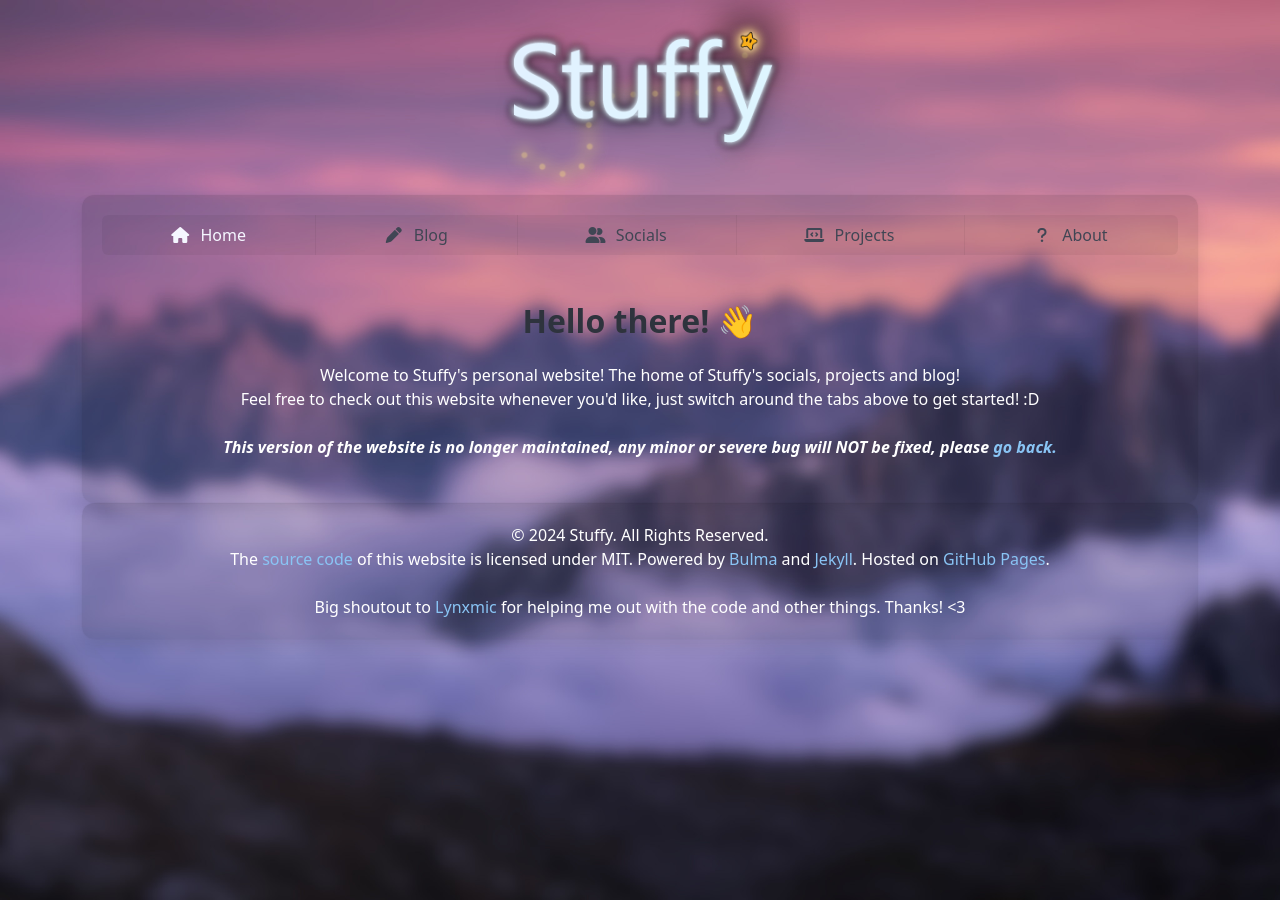
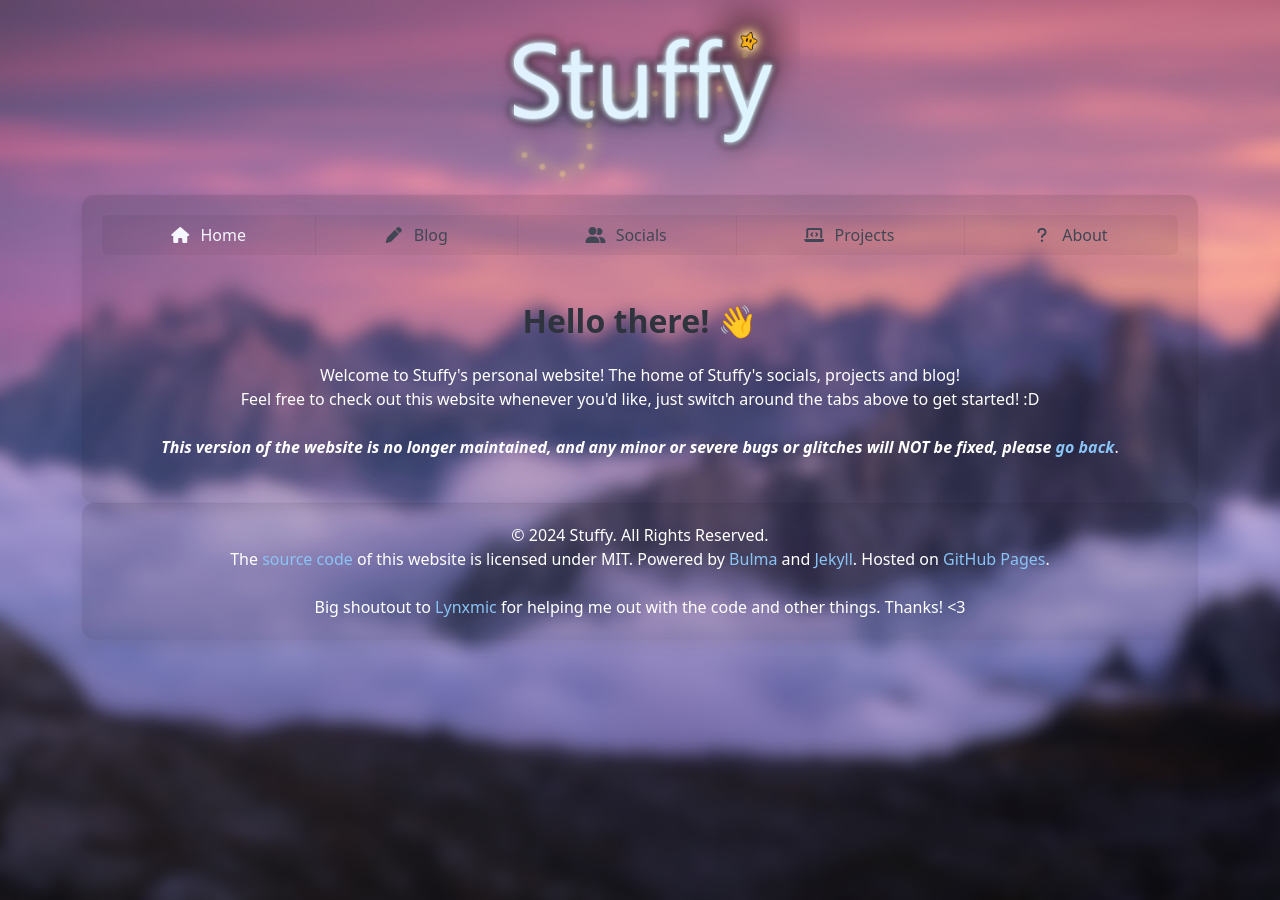
Before and after one commit to stuffyxp/stuffyxp.github.io, a Jekyll site: the page stuffywebsitewou/index.html, which Jekyll copies as it is, in a window 1280 px wide. Built offline with Jekyll 4.4.1, drawn with Linux system fonts in a browser that asks for light colours; some web fonts are replaced; a script that is not in the unit is left out.

Commit message:
Update index.html

```diff
--- a/stuffywebsitewou/index.html
+++ b/stuffywebsitewou/index.html
@@ -56,7 +56,7 @@
 <p>Welcome to Stuffy's personal website! The home of Stuffy's socials, projects and blog!</p>
 <p>Feel free to check out this website whenever you'd like, just switch around the tabs above to get started! :D</p>
 <p>&nbsp;</p>
-<p><b><i>This version of the website is no longer maintained, any minor or severe bug will NOT be fixed, please <a href="/" style="color: rgba(137, 196, 244, 1) !important;">go back.</a></i></b></p>
+<p><b><i>This version of the website is no longer maintained, and any minor or severe bugs or glitches will NOT be fixed, please <a href="/" style="color: rgba(137, 196, 244, 1) !important;">go back</a></i></b>.</p>
 </div>
       </div>
       <div id="blog" class="tab-content">
```
